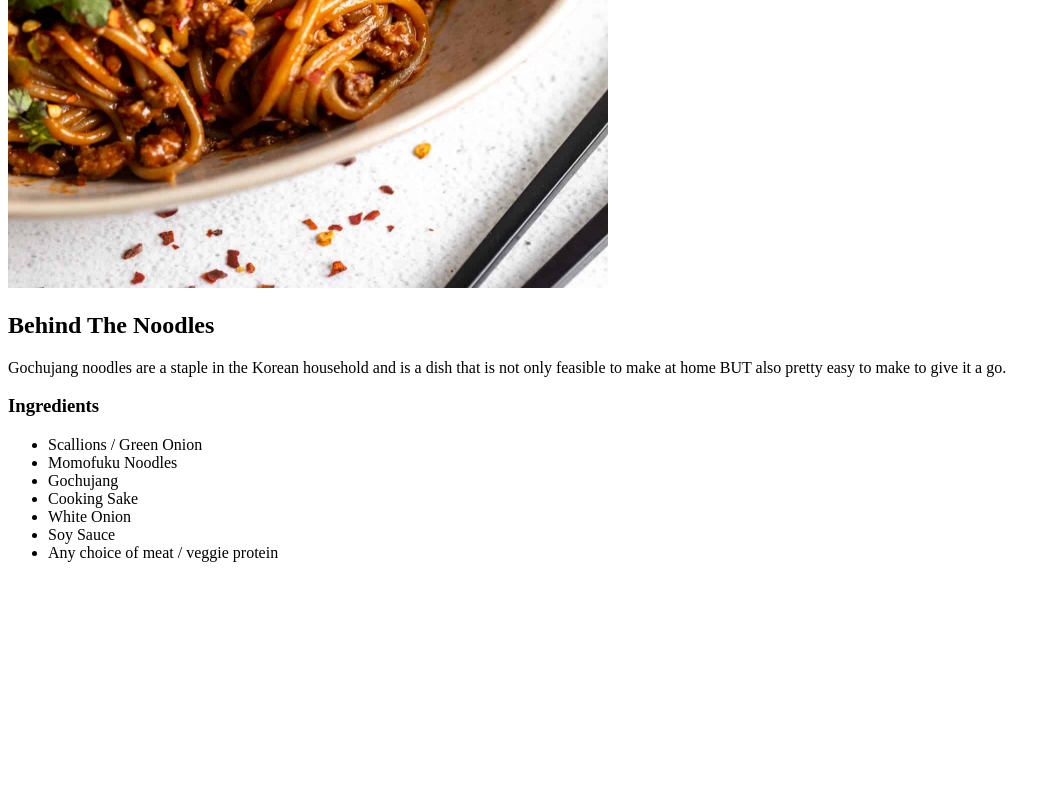
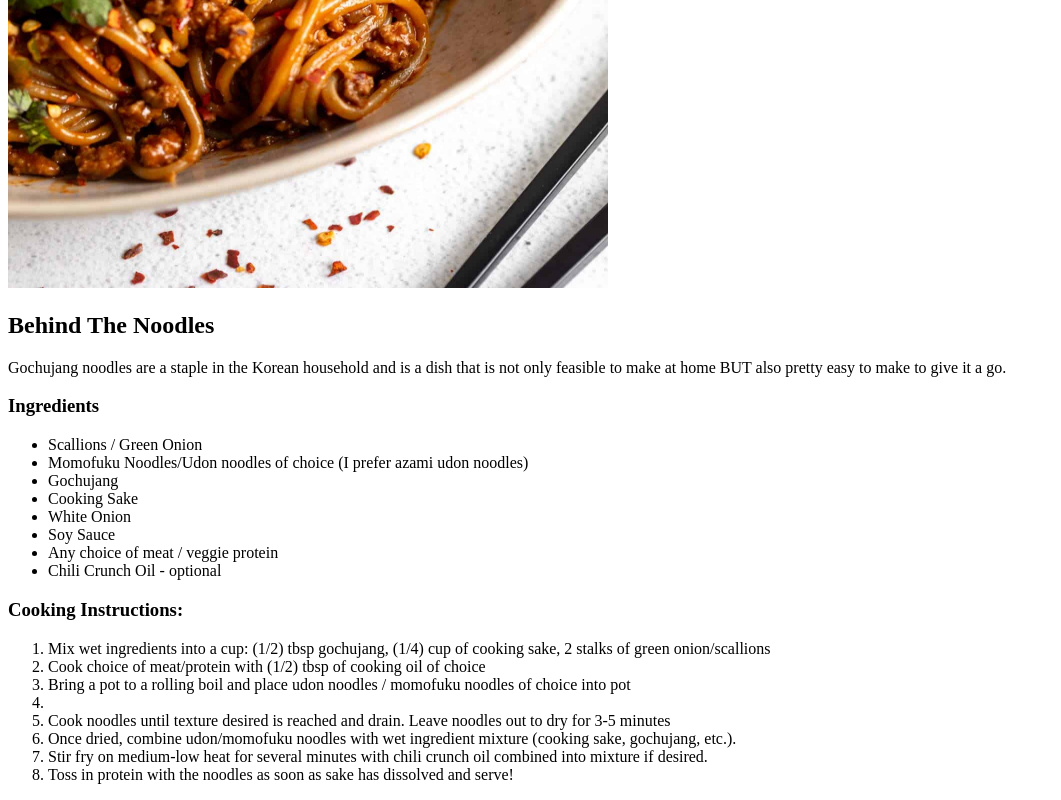
Before and after one commit to NoahBae/odin_recipes, a plain HTML site: page recipes/gochujangNoodles.html in a window 1280 px wide. Shown: the part 601-1401 px from the top of the page, without its empty margins (0-1061 px from the left). Before the commit the page ends 1179 px from the top, so only its background shows below. Drawn offline with Linux system fonts and the light colour scheme.

Commit message:
Finish cooking instruction for gochujangNoodle & ubeYogurt html files and touched corresponding css files

```diff
--- a/recipes/gochujangNoodles.html
+++ b/recipes/gochujangNoodles.html
@@ -19,12 +19,24 @@
     <h3>Ingredients</h3>
         <ul>
             <li>Scallions / Green Onion</li>
-            <li>Momofuku Noodles</li>
+            <li>Momofuku Noodles/Udon noodles of choice (I prefer azami udon noodles) </li>
             <li>Gochujang</li>
             <li>Cooking Sake</li>
             <li>White Onion</li>
             <li>Soy Sauce</li>
             <li>Any choice of meat / veggie protein</li>
+            <li>Chili Crunch Oil - optional</li>
         </ul>
+
+    <h3>Cooking Instructions:</h3>
+    <ol>
+        <li> Mix wet ingredients into a cup: (1/2) tbsp gochujang, (1/4) cup of cooking sake, 2 stalks of green onion/scallions</li>
+        <li> Cook choice of meat/protein with (1/2) tbsp of cooking oil of choice </li>
+        <li> Bring a pot to a rolling boil and place udon noodles / momofuku noodles of choice into pot <li>
+        <li> Cook noodles until texture desired is reached and drain. Leave noodles out to dry for 3-5 minutes </li>
+        <li> Once dried, combine udon/momofuku noodles with wet ingredient mixture (cooking sake, gochujang, etc.).</li>
+        <li> Stir fry on medium-low heat for several minutes with chili crunch oil combined into mixture if desired. </li>
+        <li> Toss in protein with the noodles as soon as sake has dissolved and serve!</li>
+    </ol>
 </body>
 </html>
```
Also changed, not shown: recipes/ubeYogurt.html (+11 -0 lines), CSS/gochujangNoodles.css (added), CSS/ubeYogurt.css (added).
